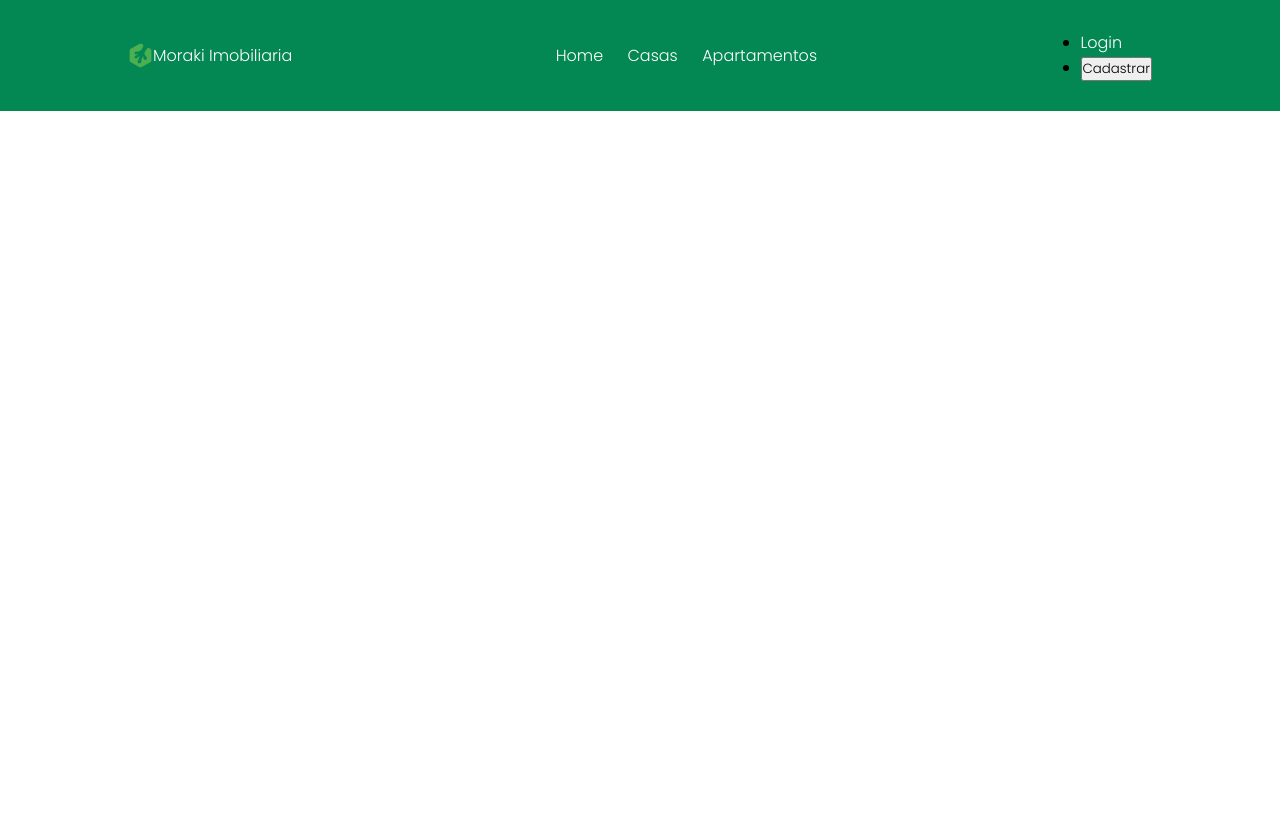
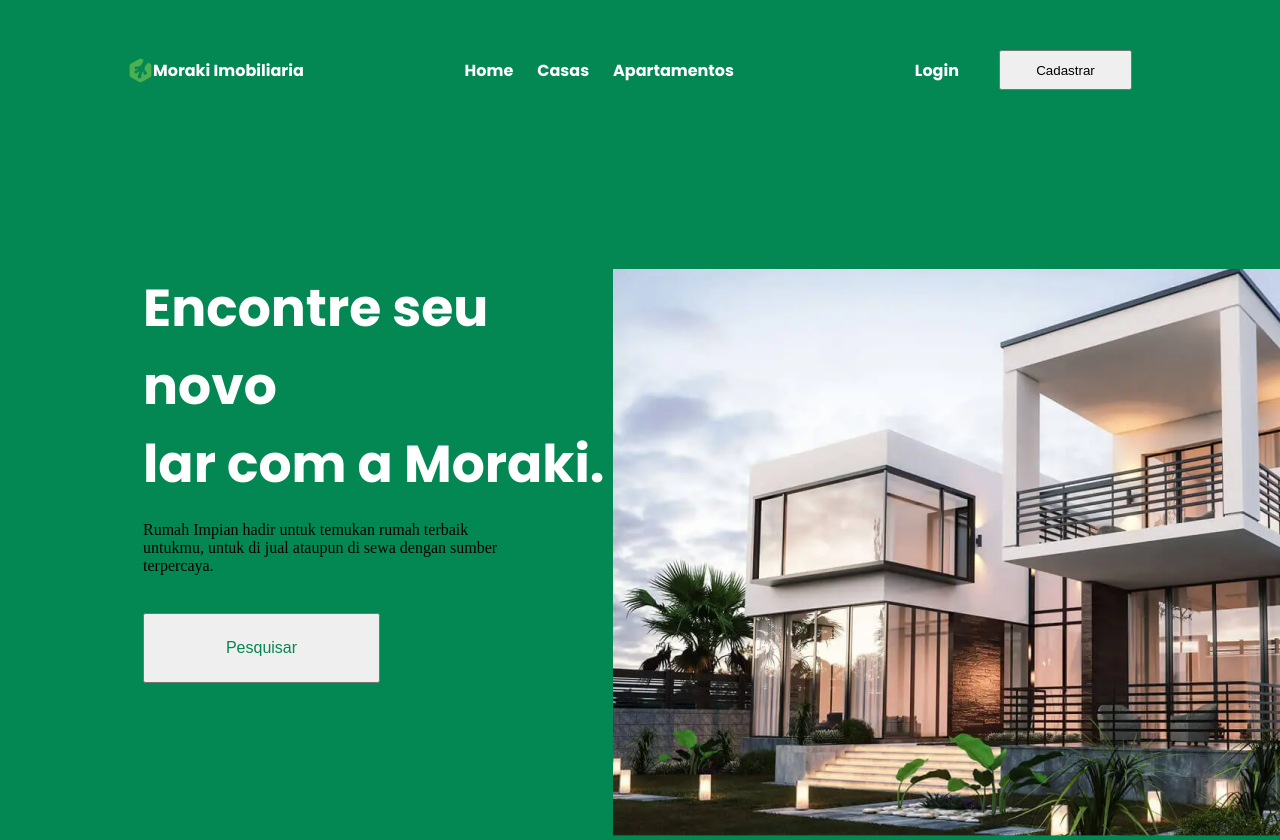
Before and after one commit to guilhermesealves/Imobiliaria, a plain HTML site: page index.html in a window 1280 px wide. Before the commit the page ends 800 px from the top, so only its background shows below. Drawn offline with Linux system fonts and the light colour scheme.

Commit message:
Atualização dia 03/10/2022

```diff
--- a/index.html
+++ b/index.html
@@ -1,5 +1,6 @@
 <!DOCTYPE html>
 <html lang="pt-br">
+
 <head>
     <meta charset="UTF-8">
     <meta http-equiv="X-UA-Compatible" content="IE=edge">
@@ -7,11 +8,10 @@
     <link rel="stylesheet" href="style.css">
     <title>Document</title>
 </head>
+
 <body>
     <header>
-       <a class="logo" href=""><img src="tree-house1.png" alt="">Moraki Imobiliaria </a>
-
-
+        <a class="logo" href=""><img src="tree-house1.png" alt="">Moraki Imobiliaria </a>
         <nav>
             <ul class="menu">
                 <li><a href="#">Home</a></li>
@@ -20,12 +20,30 @@
             </ul>
         </nav>
 
-        <ul>
-            <li><a class="login"href="#">Login</a></li>
-            <li><button>Cadastrar</button></li>
-        </ul>
+        <div tela-login>
+            <ul class="menu-login">
+                <li><a class="login" href="#">Login</a></li>
+                <li><button>Cadastrar</button></li>
+            </ul>
+        </div>
+    </header>
+    <section class="titulo">
+        <div class="titulo-texto">
+            <h1>Encontre seu novo <br>
+                lar com a Moraki.</h1>
+            <p>Rumah Impian hadir untuk temukan rumah terbaik <br>
+                untukmu, untuk di jual ataupun di sewa dengan sumber <br>
+                terpercaya.</p>
+            <button>Pesquisar</button>
+        </div>
+        <div class="titulo-imagem">
+            <img src="imagem-casa.png" alt="">
+        </div>
+    </section>
 
-    </header>
+
+
 
 </body>
+
 </html>
--- a/style.css
+++ b/style.css
@@ -1,10 +1,13 @@
-@import url('https://fonts.googleapis.com/css2?family=Poppins:wght@300&display=swap');
+@import url('https://fonts.googleapis.com/css2?family=Poppins:wght@700&display=swap');
 
 *{
     margin: 0;
     padding: 0;
     box-sizing: border-box;
-    font-family: 'Poppins', sans-serif;
+}
+body{
+    background-color: #048853;
+
 
 }
 header{
@@ -17,16 +20,52 @@ header{
 .menu li{
     display: inline-block;
     margin: 10px;
+    font-family: 'Poppins', sans-serif;
+    font-weight: 400px;
+
 }
 a{
     text-decoration: none;
     color: white;
+    font-family: Poppins;
 }
 .logo{
     display: flex;
     justify-content: center;
     align-items: center;
 }
-.login{
+.menu-login{
+    display: flex;
+    align-items: center;
+}
+.menu-login ul, li{
+    margin: 20px;
+    list-style: none;
+}
+.menu-login button{
+    width: 133px;
+    height: 40px;
+}
+.titulo{
+    display: flex;
+    margin-left: 143px;
+    margin-top: 129px;
+}
+.titulo p{
+    margin-top: 18px;
+    font-size: 16px;
+}
+.titulo button{
+    margin-top: 38px;
+    width: 237px;
+    height: 70px;
+    color: #048853;
+    font-size: 16px;
+}
+.titulo h1{
+    color: white;
+    font-size: 52px;
+    font-weight: 700px;
+    font-family: 'Poppins', sans-serif;
 
 }
```
Also changed, not shown: imagem-casa.png (added).
